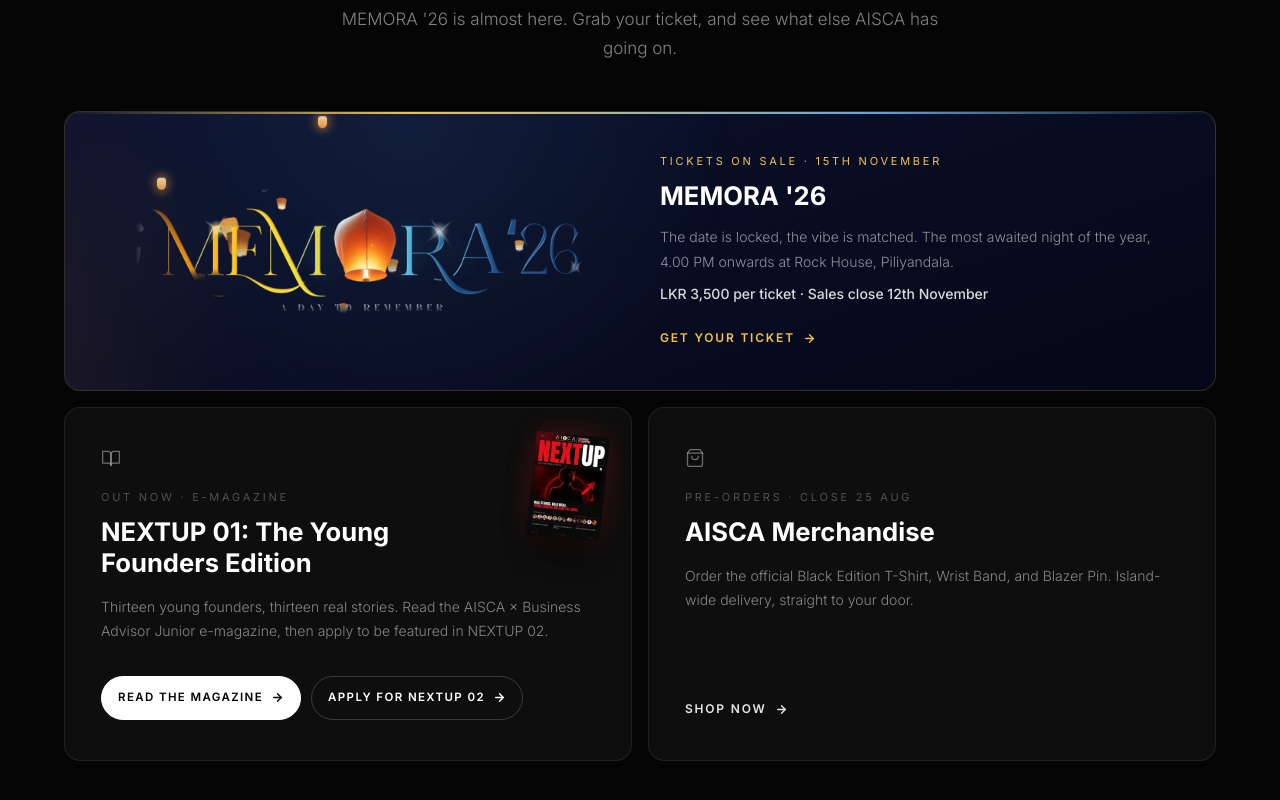
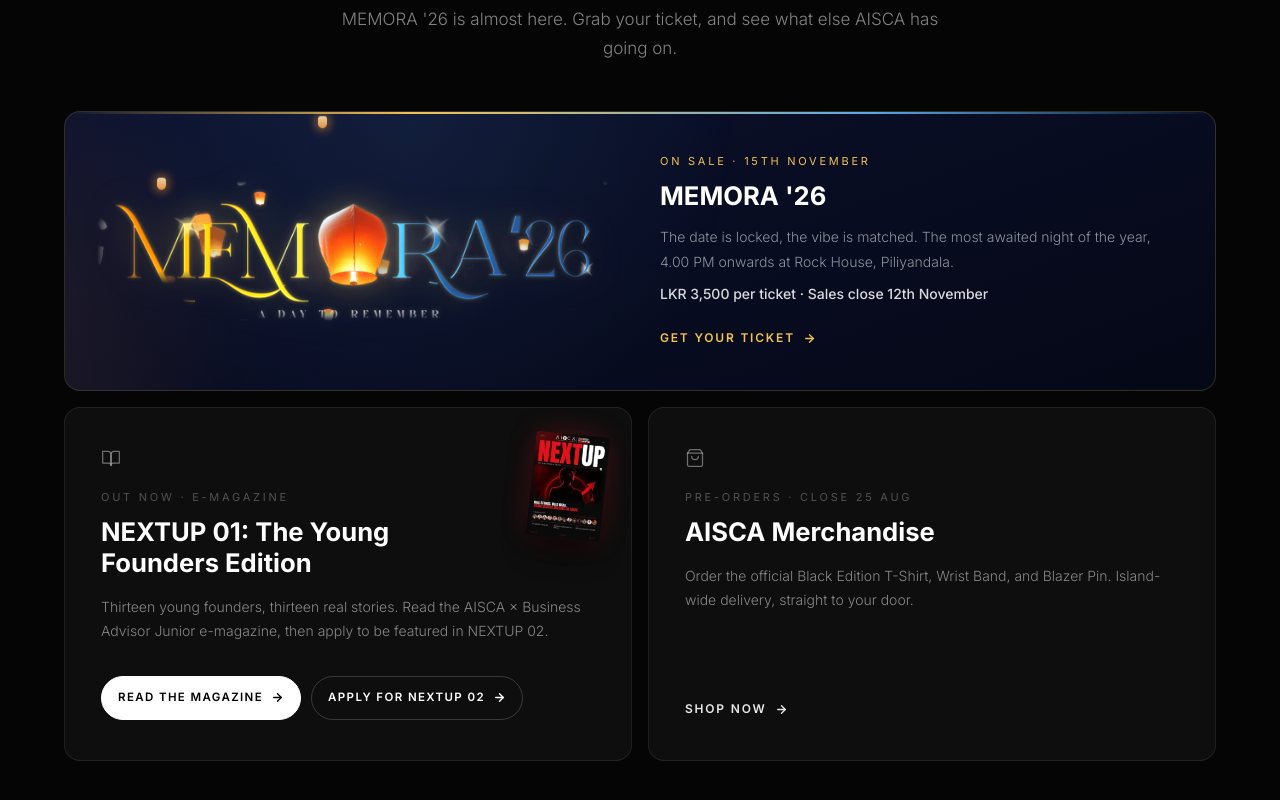
Before and after one commit to nextelai25-cloud/aisca-web, a Next.js app: page / in a window 1280 px wide. Shown: the part 1001-1801 px from the top of the page. Built offline with nearby package versions, Linux system fonts and the light colour scheme; no server answers.

Commit message:
Home: sharper MEMORA banner logo

```diff
--- a/src/components/sections/SpotlightSection.tsx
+++ b/src/components/sections/SpotlightSection.tsx
@@ -87,8 +87,8 @@ export default function SpotlightSection() {
                 <img src="/memora/logo-band.webp" alt="MEMORA '26 A Day to Remember" />
               </div>
               <div className="memora-copy">
-                <span className="section-eyebrow" style={{ textAlign: 'left', marginBottom: '10px', color: '#F2C14E' }}>
-                  Tickets on sale · {MEMORA.dateShort}
+                <span className="section-eyebrow memora-eyebrow" style={{ textAlign: 'left', marginBottom: '10px', color: '#F2C14E', whiteSpace: 'nowrap' }}>
+                  On sale · {MEMORA.dateShort}
                 </span>
                 <div style={{ fontSize: '1.6rem', fontWeight: 700, color: '#ffffff', marginBottom: '14px', lineHeight: 1.2 }}>
                   MEMORA &apos;26
@@ -212,7 +212,9 @@ export default function SpotlightSection() {
         @keyframes memora-rise { 0% { transform: translateY(0); opacity: 0; } 15% { opacity: .9; } 85% { opacity: .9; } 100% { transform: translateY(-460px); opacity: 0; } }
         @media (prefers-reduced-motion: reduce) { .memora-lanterns { display: none; } }
         .memora-inner { position: relative; display: grid; grid-template-columns: 1fr; gap: 24px; padding: 36px 32px; align-items: center; }
-        .memora-logo img { width: 100%; max-width: 460px; height: auto; display: block; margin: 0 auto; -webkit-mask-image: radial-gradient(ellipse 72% 70% at 50% 50%, #000 55%, transparent 100%); mask-image: radial-gradient(ellipse 72% 70% at 50% 50%, #000 55%, transparent 100%); }
+        .memora-logo { margin: 0 -12px; }
+        .memora-logo img { width: 100% !important; max-width: 520px; height: auto !important; display: block; margin: 0 auto; filter: drop-shadow(0 0 18px rgba(255,170,70,0.28)) drop-shadow(0 0 2px rgba(255,220,150,0.35)) brightness(1.12) saturate(1.15); }
+        @media (max-width: 640px) { .memora-inner { padding: 30px 22px 32px; gap: 18px; } .memora-logo { margin: 0 -14px; } .memora-eyebrow { letter-spacing: .16em !important; } }
         @media (min-width: 768px) { .memora-inner { grid-template-columns: 1fr 1fr; gap: 40px; padding: 40px 44px; } }
       `}</style>
     </SectionWrapper>
```
